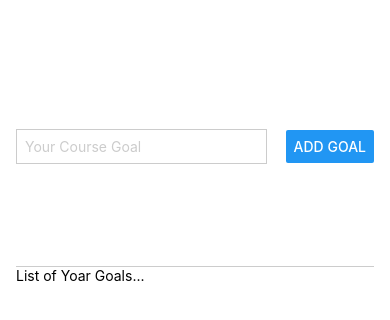
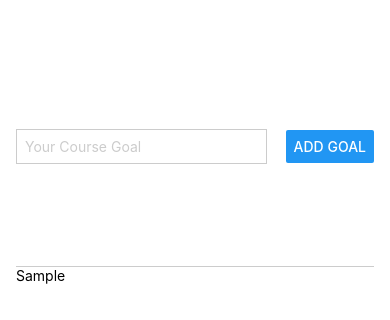
Before and after one commit to alfimonth/goals-app-rn, a React Native app: screen / in a window 390 px wide. Both pictures are taken after typing "Sample" into the empty fields and a click on the button "ADD GOAL". Shown: the top 320 px of the page. Built offline with nearby package versions, Linux system fonts and the light colour scheme.

Commit message:
feat(home): add goal

```diff
--- a/App.js
+++ b/App.js
@@ -1,17 +1,23 @@
-import { useState } from "react";
+import { useEffect, useState } from "react";
 import { Button, StyleSheet, Text, TextInput, View } from "react-native";
 
 const App = () => {
   const [enteredGoalText, setEnteredGoalText] = useState("");
+  const [courseGoals, setCourseGoals] = useState([]);
 
   const goalInputHandler = (e) => {
     setEnteredGoalText(e);
   };
 
   const addGoalHandler = () => {
-    console.log("Added Text: ", enteredGoalText);
+    if (enteredGoalText === "") return;
+    setCourseGoals((prev) => [...prev, enteredGoalText]);
     setEnteredGoalText("");
   };
+
+  useEffect(() => {
+    console.log("goals", courseGoals);
+  }, [courseGoals]);
 
   return (
     <View style={styles.appContainer}>
@@ -26,7 +32,9 @@ const App = () => {
         <Button onPress={addGoalHandler} title="Add Goal" />
       </View>
       <View style={styles.goalsContainer}>
-        <Text>List of Yoar Goals...</Text>
+        {courseGoals.map((goal, _) => (
+          <Text key={_}>{goal}</Text>
+        ))}
       </View>
     </View>
   );
```
